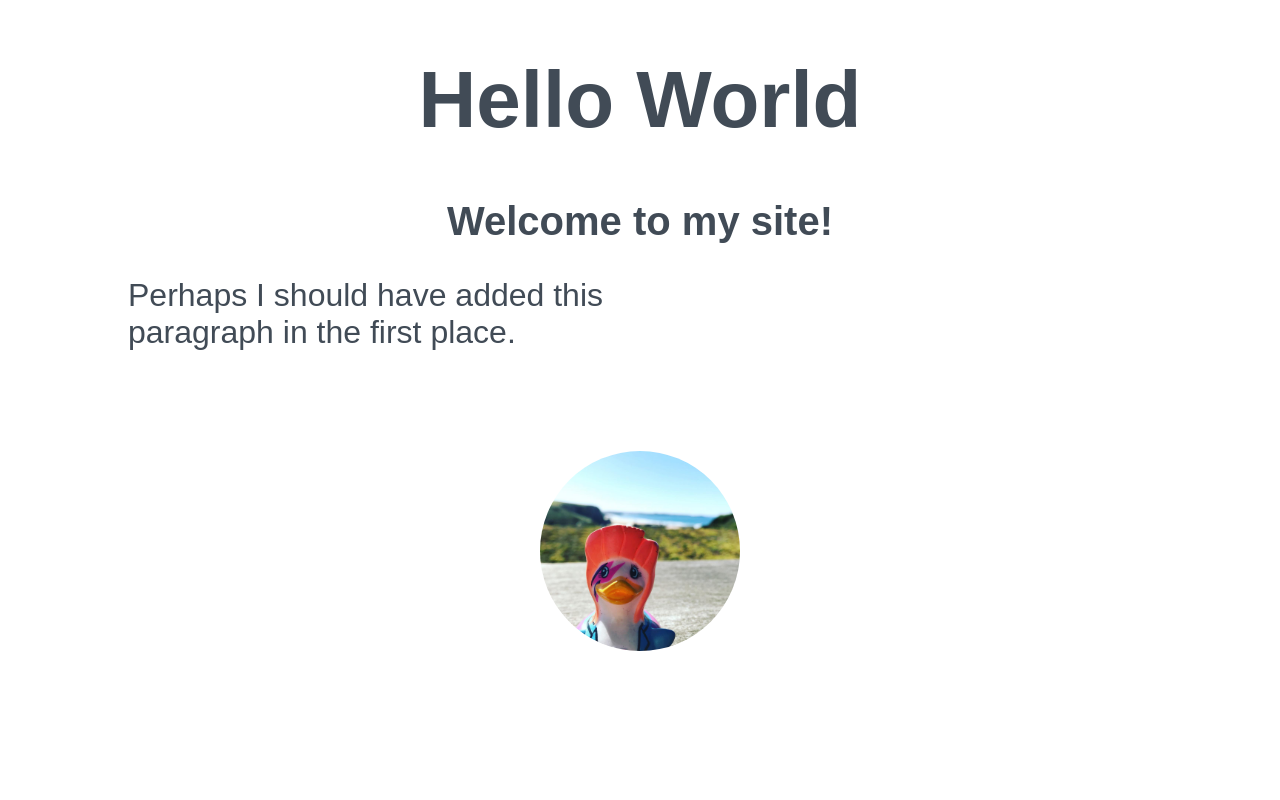
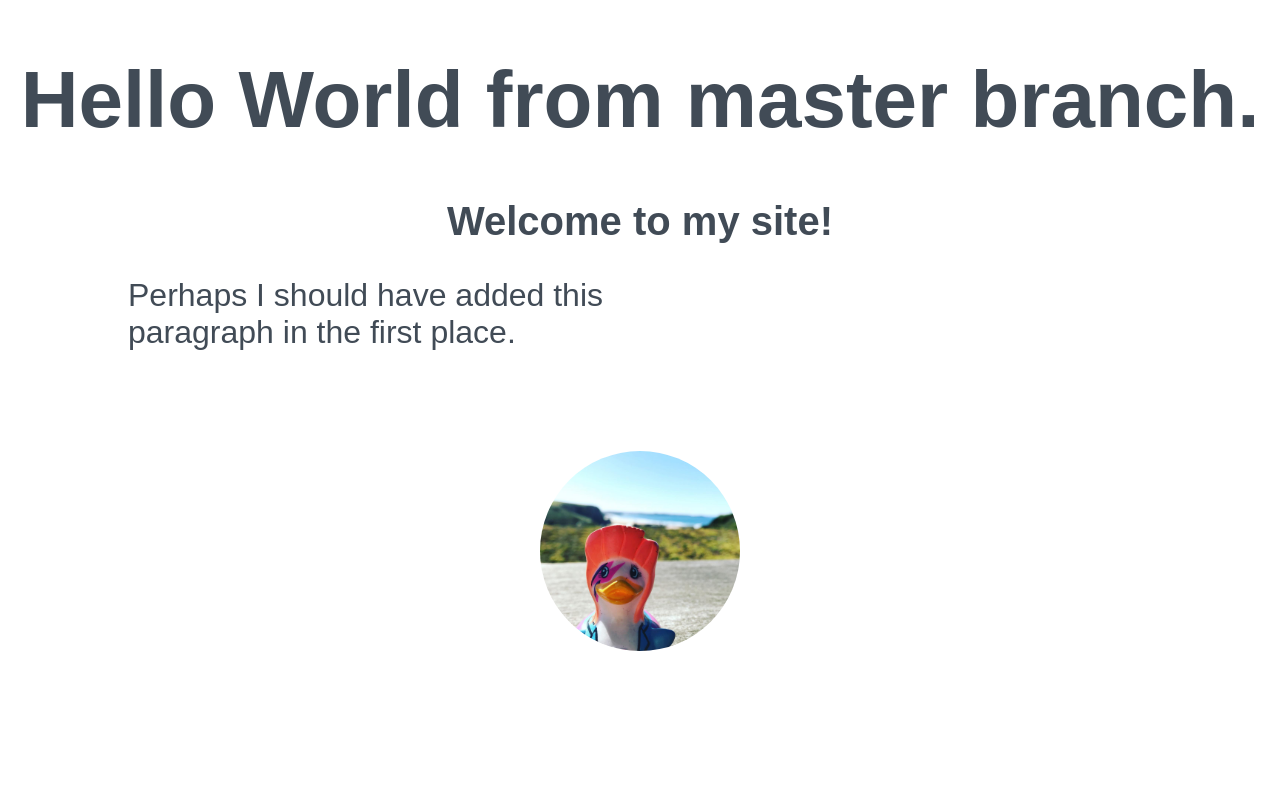
Before and after one commit to ddmee/week-2-temp, a plain HTML site: page index.html in a window 1280 px wide. Shown: the top 800 px of the page. Drawn offline with Linux system fonts and the light colour scheme.

Commit message:
Update index.html on master branch

```diff
--- a/index.html
+++ b/index.html
@@ -11,7 +11,7 @@
 </head>
 <body>
   <div>
-    <h1>Hello World</h1>
+    <h1>Hello World from master branch.</h1>
 
     <h2>Welcome to my site!</h2>
 
```
